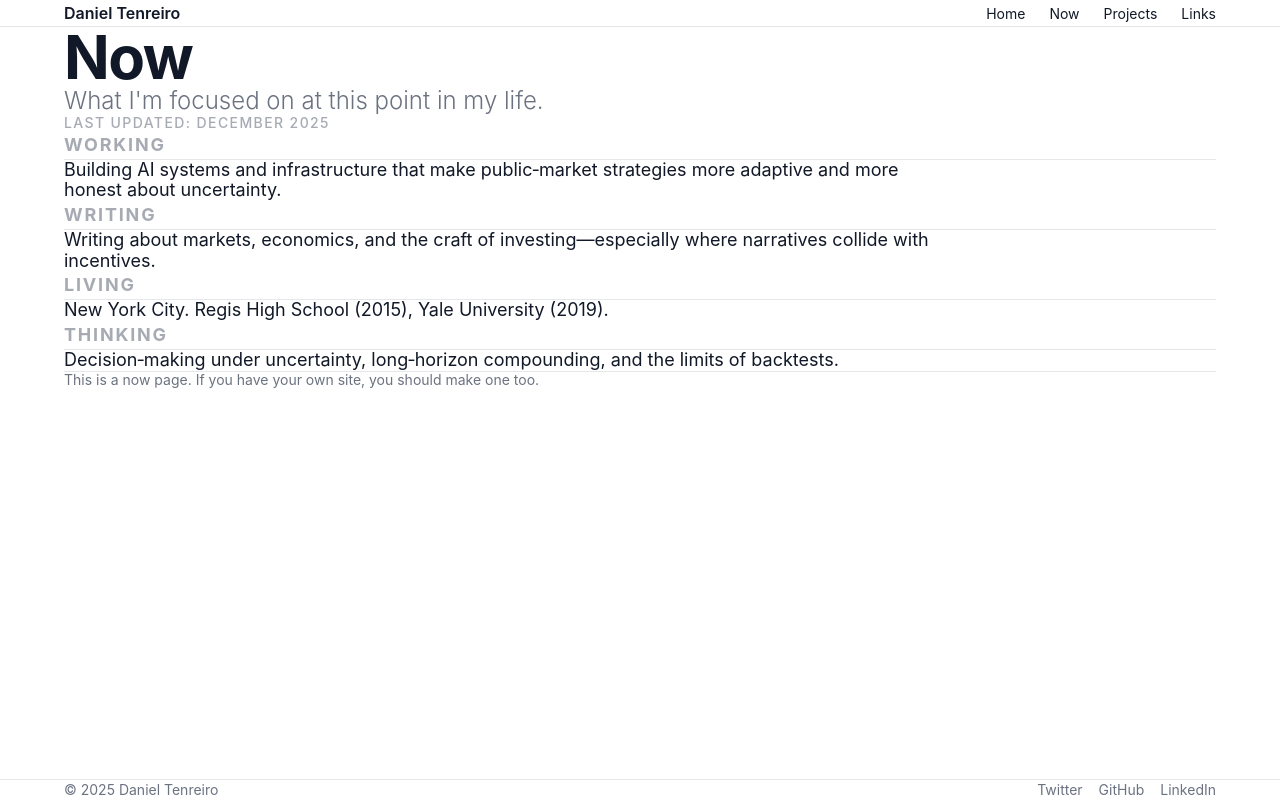
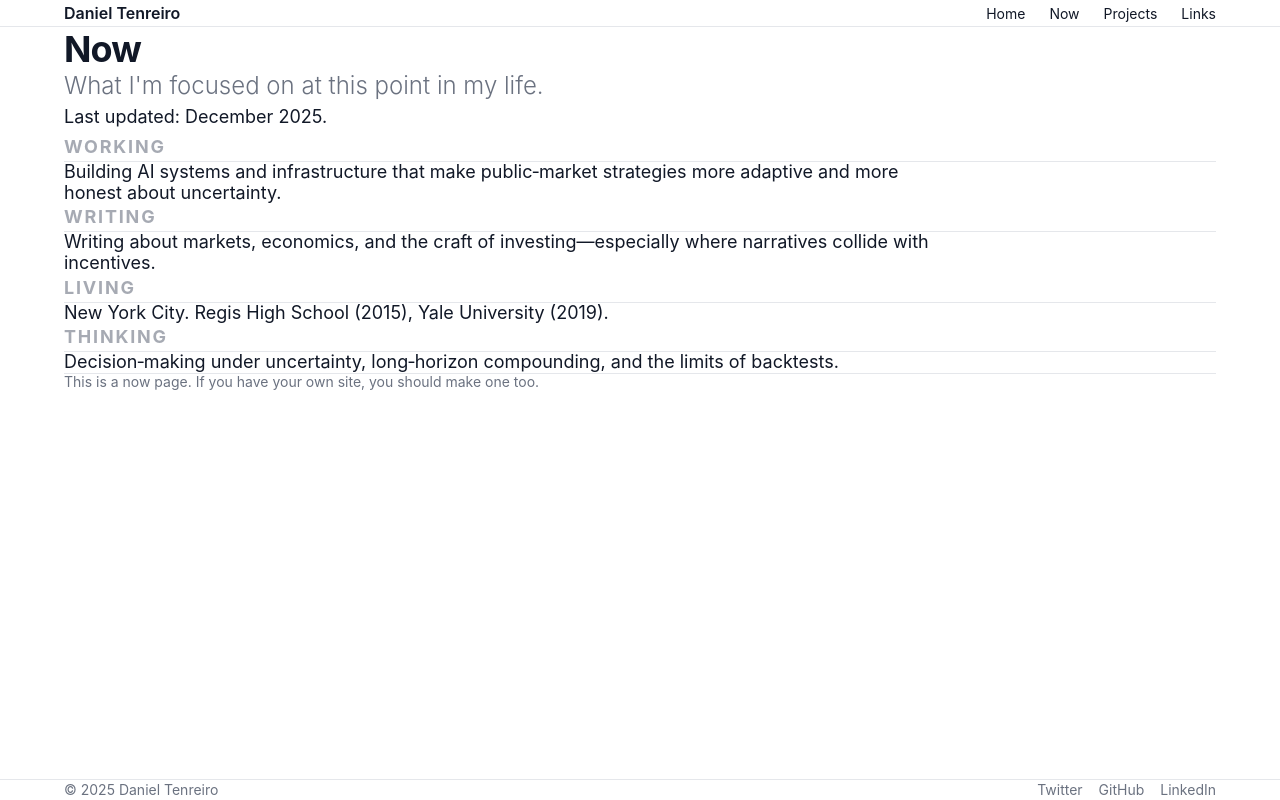
Before and after one commit to dtenreiro/claude-web, a Next.js app: page /now in a window 1280 px wide. Built offline with nearby package versions, Linux system fonts and the light colour scheme.

Commit message:
style: Adjust heading sizes, section header padding, and general text styling on 'Now' and 'About' pages.

```diff
--- a/src/app/now/page.tsx
+++ b/src/app/now/page.tsx
@@ -13,23 +13,25 @@ export default function NowPage() {
     <article className={articleSpacingClasses}>
       {/* Header */}
       <header className="space-y-6 py-12 md:py-16">
-        <h1 className="text-5xl md:text-6xl font-bold tracking-tight">Now</h1>
-        <div className="space-y-2">
-          <p className="font-light text-xl md:text-2xl text-muted-foreground">
-            What I&apos;m focused on at this point in my life.
-          </p>
-          <p className="text-muted-foreground/60 text-sm font-medium uppercase tracking-widest">
-            Last updated: {siteConfig.now.updated}
-          </p>
+        <h2 className="text-4xl py-4 md:text-4xl font-bold tracking-tight leading-tight">
+          Now
+        </h2>
+      </header>
+      <section className="space-y-16 pt-16 md:pt-20">
+        <p className="text-xl md:text-2xl py-2 text-muted-foreground font-light leading-relaxed">
+          What I&apos;m focused on at this point in my life.
+        </p>
+        <div className="prose prose-neutral dark:prose-invert max-w-none">
+          Last updated: {siteConfig.now.updated}.
         </div>
-      </header>
+      </section>
 
       {/* Sections */}
       <div className="space-y-20">
         {siteConfig.now.sections.map((section, index) => (
-          <section key={index} className="space-y-6 py-10 md:py-12">
-            <SectionHeader title={section.title} className="py-6 md:py-8" />
-            <p className="text-lg text-foreground leading-relaxed max-w-4xl">{section.content}</p>
+          <section key={index} className="space-y-8 py-10 md:py-12">
+            <SectionHeader title={section.title} className="py-10 md:py-12" />
+            <p className="text-lg text-foreground leading-loose max-w-4xl">{section.content}</p>
           </section>
         ))}
       </div>
--- a/src/app/page.tsx
+++ b/src/app/page.tsx
@@ -16,7 +16,7 @@ export default function HomePage() {
     <>
       <article className={articleSpacingClasses}>
         <header className="space-y-6 py-12 md:py-16">
-          <h2 className="text-3xl py-4 md:text-3xl font-bold tracking-tight leading-tight">
+          <h2 className="text-4xl py-4 md:text-4xl font-bold tracking-tight leading-tight">
             About Daniel
           </h2>
         </header>
--- a/src/lib/styles.ts
+++ b/src/lib/styles.ts
@@ -11,7 +11,7 @@ export const focusRingClasses =
  * Section header classes for consistent styling
  */
 export const sectionHeaderClasses =
-  'pt-4 text-lg font-bold tracking-[0.1em] uppercase text-muted-foreground/60 border-b border-border pb-4';
+  'pt-8 text-lg font-bold tracking-[0.1em] uppercase text-muted-foreground/60 border-b border-border pb-8';
 
 /**
  * Container width classes for consistent layout
```
